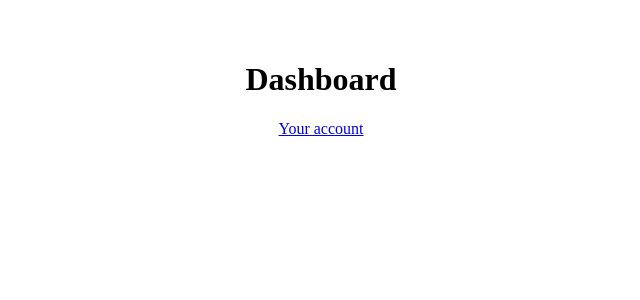
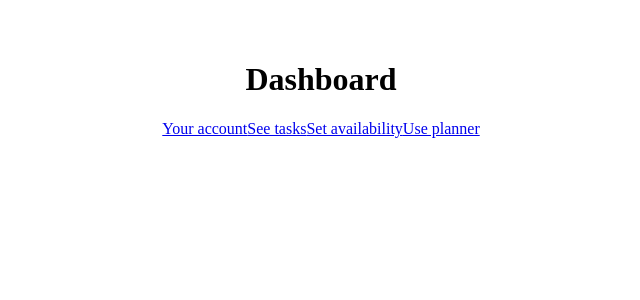
Before and after one commit to isamels/planic, a React (Vite) app in the folder client/: page / in a window 1280 px wide. Shown: the top 300 px of the page, without its empty margins (319-959 px from the left). Built offline with nearby package versions, Linux system fonts and the light colour scheme; sample sign-in values are in the browser's storage; the HTML template or start-up script is replaced by a standard one.

Commit message:
feat(ui): update App and Dashboard components with tasks, availability and planner routes

```diff
--- a/client/src/App.jsx
+++ b/client/src/App.jsx
@@ -7,6 +7,7 @@ import Login from './pages/Login';
 import Signup from './pages/Signup';
 import Dashboard from './pages/Dashboard';
 import Account from './pages/Account';
+import Tasks from './pages/Tasks';
 
 function App() {
   return (
@@ -21,6 +22,9 @@ function App() {
             <Route element={<PrivateRoute />}>
               <Route path="/" element={<Dashboard />} />
               <Route path="/account" element={<Account />} />
+              <Route path="/tasks" element={<Tasks />} />
+              <Route path="/availability" element={<p>Availability</p>} />
+              <Route path="/planner" element={<p>Planner</p>} />
             </Route>
           </Routes>
         </AuthProvider>
--- a/client/src/pages/Dashboard.jsx
+++ b/client/src/pages/Dashboard.jsx
@@ -4,6 +4,9 @@ export default function Dashboard() {
     <div>
       <h1>Dashboard</h1>
       <a href="/account">Your account</a>
+      <a href="/tasks">See tasks</a>
+      <a href="/availability">Set availability</a>
+      <a href="/planner">Use planner</a>
     </div>
   );
 }
```
